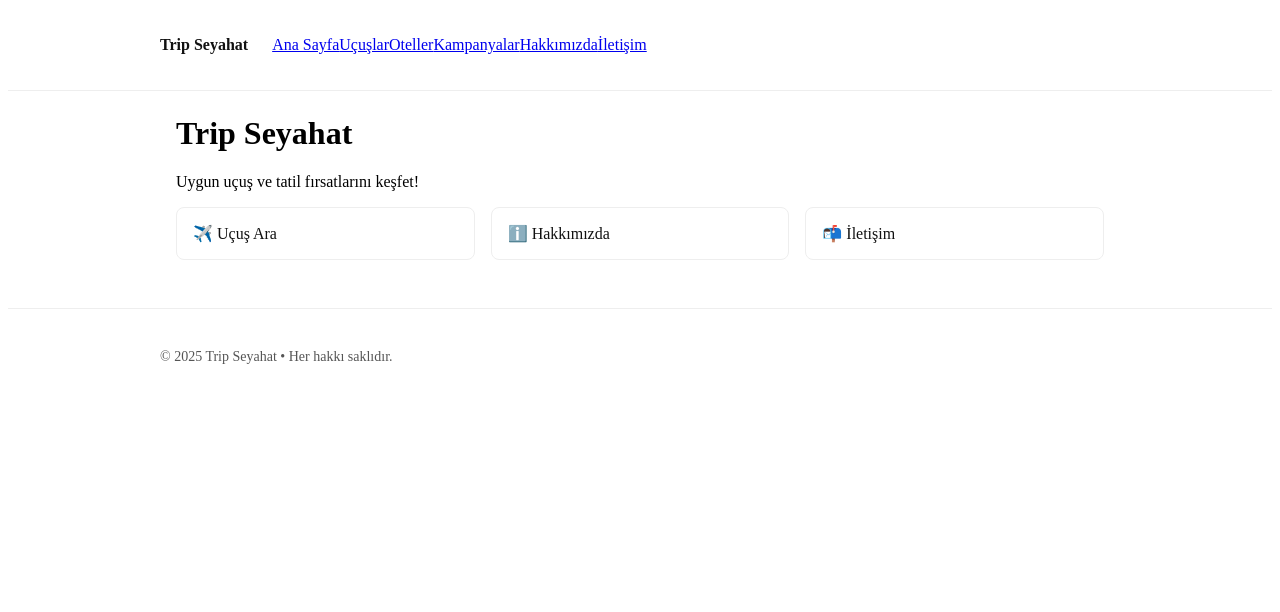
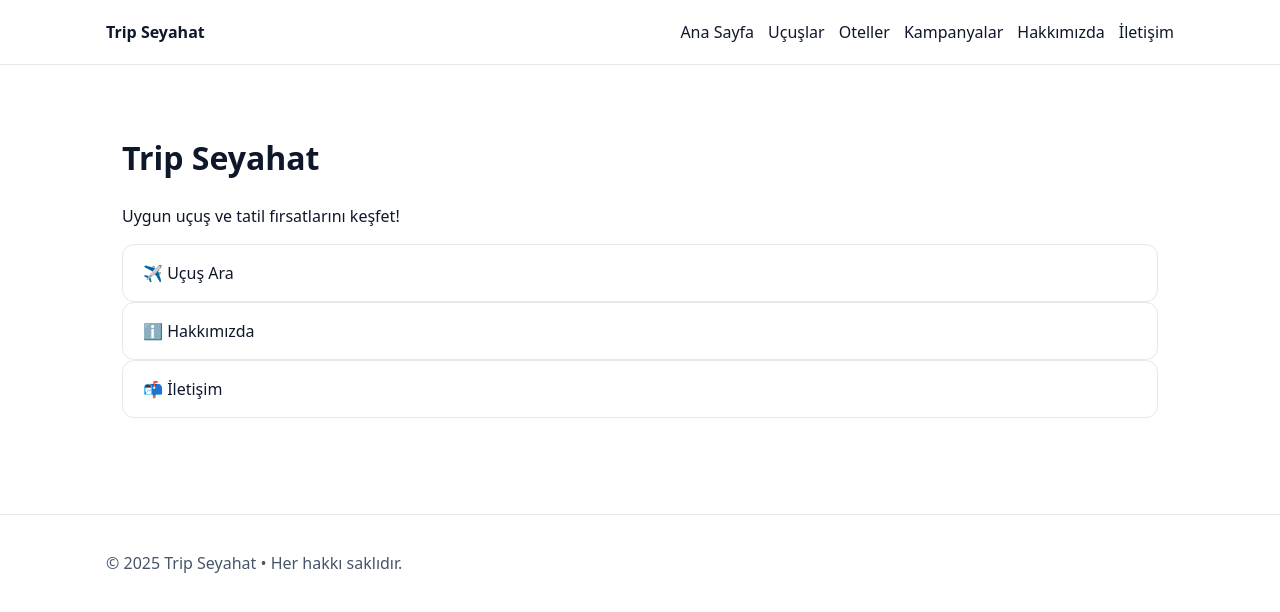
Before and after one commit to tripseyahat/tripseyahat-site, a Next.js app: page / in a window 1280 px wide. Shown: the top 612 px of the page. Built offline with nearby package versions, Linux system fonts and the light colour scheme.

Commit message:
Update globals.css

```diff
--- a/app/globals.css
+++ b/app/globals.css
@@ -1,142 +1,33 @@
-/* --- uçuş arama formu için stiller --- */
-.form {
-  display: grid;
-  gap: 12px;
-  grid-template-columns: 1fr 1fr 1fr auto;
-  align-items: end;
-  margin: 20px 0 28px;
-}
-@media (max-width: 720px) {
-  .form { grid-template-columns: 1fr; }
-}
-.field label {
-  display: block;
-  font-size: 0.9rem;
-  color: #4b5563;
-  margin-bottom: 6px;
-}
-.input, .date {
-  width: 100%;
-  padding: 10px 12px;
-  border: 1px solid #e5e7eb;
-  border-radius: 8px;
-  font-size: 1rem;
-}
-.btn.primary {
-  background:#111827;
-  color:#fff;
-  border-radius:8px;
-  padding:10px 16px;
-  text-decoration:none;
-  font-weight:600;
-}
-.btn.primary:hover { background:#000; }
+/* Basit reset */
+* { box-sizing: border-box; }
+html, body { margin: 0; padding: 0; font-family: ui-sans-serif, system-ui, -apple-system, Segoe UI, Roboto, Helvetica, Arial; color: #0f172a; background: #ffffff; line-height: 1.5; }
+a { color: inherit; }
 
-/* arama sonuçları */
-.results { display: grid; gap: 12px; }
-.result {
-  border: 1px solid #e5e7eb;
-  border-radius: 10px;
-  padding: 14px;
-}
-.result .line { display:flex; justify-content:space-between; align-items:center; }
-.result h3 { margin:0; font-size:1.05rem; }
-.result p  { margin:0; color:#6b7280; }
-.price { font-weight:700; }
-)
-/* Basit düzen ve tipografi */
-body {
-  font-family: system-ui, -apple-system, Segoe UI, Roboto, Arial, sans-serif;
-  line-height: 1.6;
-  color: #111;
-}
+/* Konteyner */
+.container { max-width: 1100px; margin: 0 auto; padding: 0 16px; }
 
-.container {
-  max-width: 960px;
-  margin: 24px auto;
-  padding: 0 16px;
-}
+/* Header */
+.site-header { border-bottom: 1px solid #e5e7eb; background: #ffffff; position: sticky; top: 0; z-index: 20; }
+.header-inner { display: flex; align-items: center; justify-content: space-between; height: 64px; }
+.logo { font-weight: 700; text-decoration: none; }
 
-/* Üst menü */
-.site-header {
-  border-bottom: 1px solid #eee;
-  background: #fff;
-  position: sticky;
-  top: 0;
-  z-index: 10;
-}
+/* Menü */
+.main-nav a { margin-left: 14px; text-decoration: none; color: #0f172a; }
+.main-nav a:hover { color: #0ea5e9; }
 
-.site-header .container {
-  display: flex;
-  align-items: center;
-  gap: 24px;
-  padding: 12px 16px;
-}
+/* Ana içerik */
+main.container { padding: 24px 16px; }
 
-.logo {
-  font-weight: 700;
-  text-decoration: none;
-  color: #111;
-}
+/* Footer */
+.site-footer { border-top: 1px solid #e5e7eb; margin-top: 48px; padding: 20px 0; color: #475569; }
 
-.nav a {
-  margin-right: 16px;
-  text-decoration: none;
-  color: #111;
-}
-.nav a:hover { text-decoration: underline; }
+/* Kart grid */
+.grid { display: grid; gap: 16px; grid-template-columns: repeat(auto-fit, minmax(220px, 1fr)); margin-top: 16px; }
+.card { display: block; padding: 16px 20px; border: 1px solid #e5e7eb; border-radius: 12px; text-decoration: none; background: #fff; }
+.card:hover { border-color: #0ea5e9; transform: translateY(-1px); transition: all .15s ease; }
 
-/* Alt bilgi */
-.site-footer {
-  border-top: 1px solid #eee;
-  margin-top: 48px;
-  padding: 16px 0;
-  color: #555;
-  font-size: 14px;
-}
-
-/* Kartlar (Ana sayfadaki kutular) */
-.cards {
-  display: grid;
-  grid-template-columns: repeat(auto-fit, minmax(180px, 1fr));
-  gap: 16px;
-  margin-top: 16px;
-}
-
-.card {
-  display: block;
-  padding: 16px;
-  border: 1px solid #eee;
-  border-radius: 8px;
-  text-decoration: none;
-  color: #111;
-  transition: box-shadow .15s ease, transform .15s ease;
-}
-
-.card:hover {
-  box-shadow: 0 6px 18px rgba(0,0,0,.07);
-  transform: translateY(-2px);
-}
-
-/* Basit form stilleri (İletişim) */
-label { display: block; margin: 12px 0 6px; font-weight: 600; }
-input, textarea, select {
-  width: 100%;
-  padding: 10px 12px;
-  border: 1px solid #ddd;
-  border-radius: 6px;
-  font-size: 14px;
-}
-button {
-  margin-top: 12px;
-  padding: 10px 14px;
-  background: #111;
-  color: #fff;
-  border: 0;
-  border-radius: 6px;
-  cursor: pointer;
-}
-button:hover { background: #000; }
-html {
-  scroll-behavior: smooth;
-}
+/* Basit form */
+.form-inline { display: grid; grid-template-columns: 1fr 1fr 1fr auto; gap: 10px; align-items: center; margin-top: 12px; }
+input, select, button { padding: 10px 12px; border: 1px solid #e5e7eb; border-radius: 8px; font-size: 14px; }
+button { background: #0ea5e9; color: #fff; cursor: pointer; border-color: transparent; }
+button:hover { background: #0284c7; }
```
